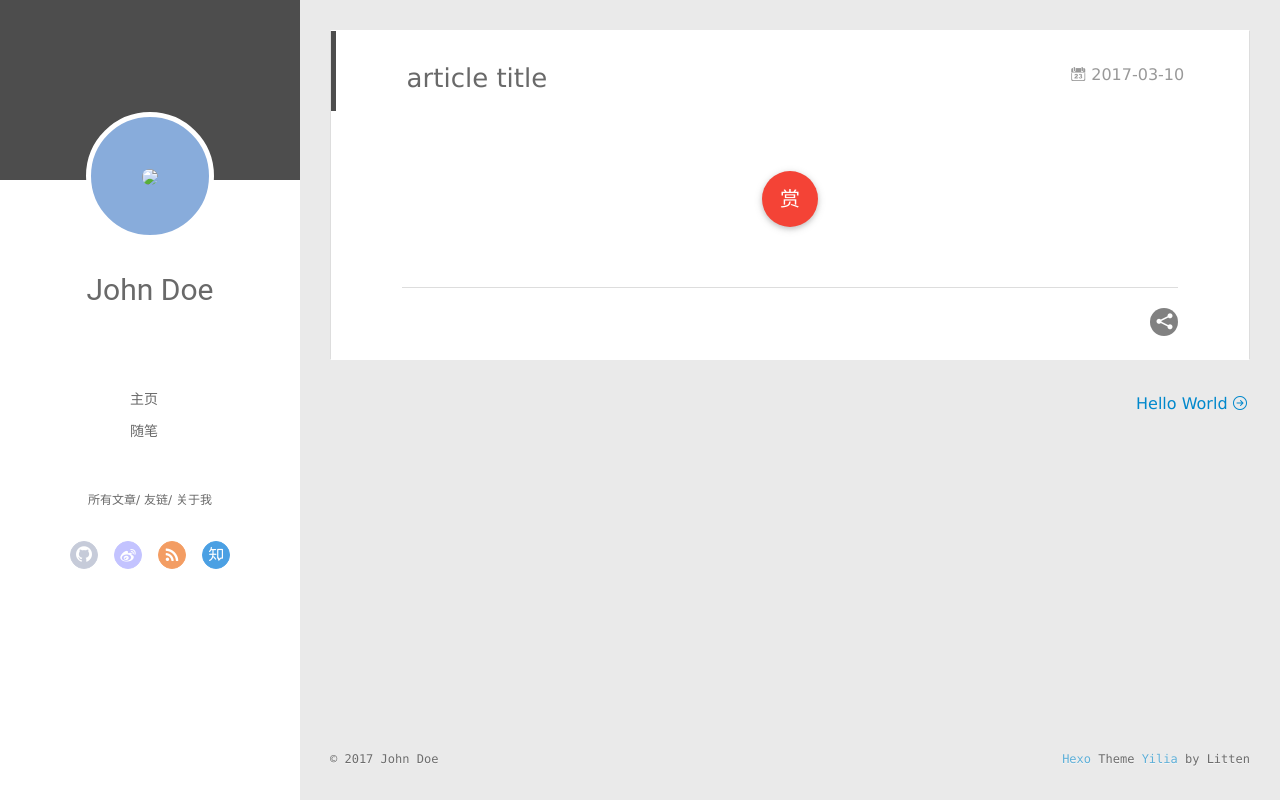
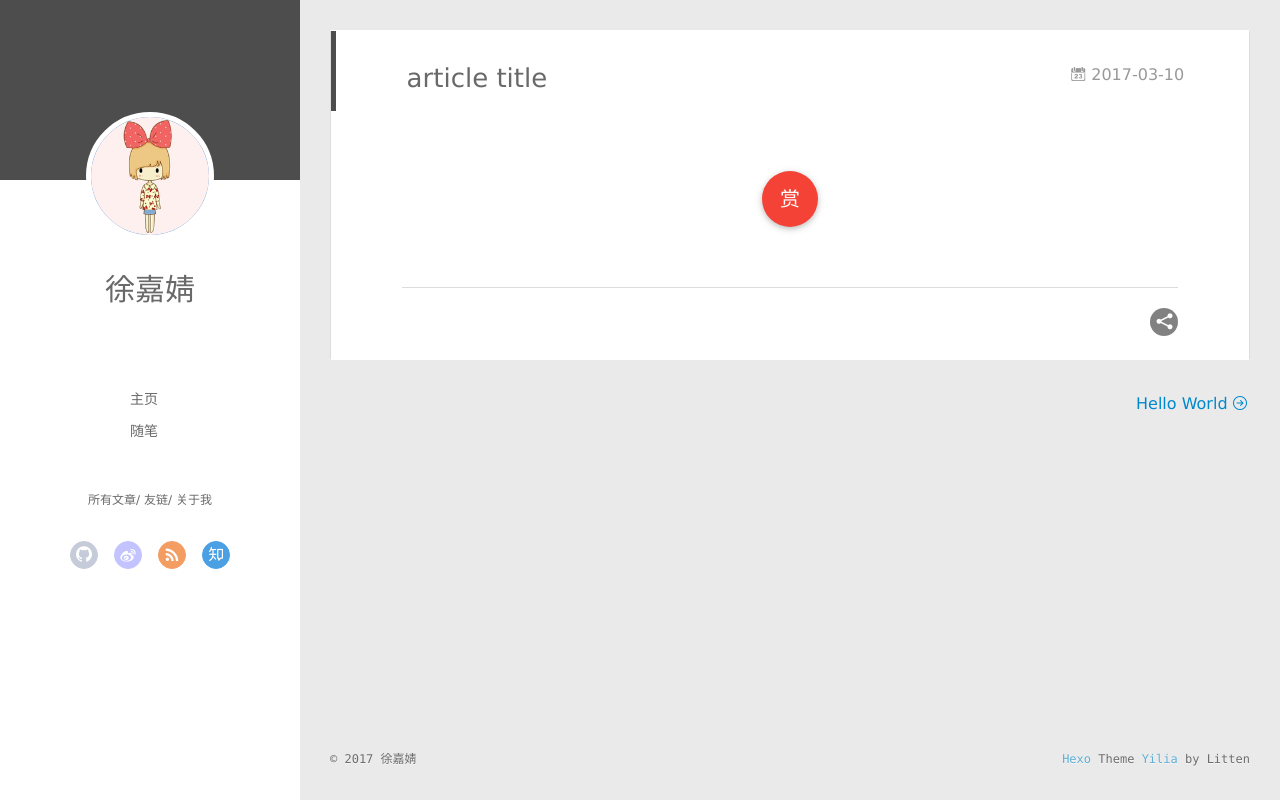
Before and after one commit to xujiajing/xujiajing.github.io, a plain HTML site: page 2017/03/10/article-title/index.html in a window 1280 px wide. Drawn offline with Linux system fonts and the light colour scheme; no server answers.

Commit message:
Site updated: 2017-04-12 13:54:31

```diff
--- a/2017/03/10/article-title/index.html
+++ b/2017/03/10/article-title/index.html
@@ -43,10 +43,10 @@
 <div class="intrude-less">
 	<header id="header" class="inner">
 		<a href="/" class="profilepic">
-			<img src="null" class="js-avatar">
+			<img src="/img/img.jpeg" class="js-avatar">
 		</a>
 		<hgroup>
-		  <h1 class="header-author"><a href="/">John Doe</a></h1>
+		  <h1 class="header-author"><a href="/">徐嘉婧</a></h1>
 		</hgroup>
 
 
@@ -101,10 +101,10 @@
 	<div class="intrude-less">
 		<header id="header" class="inner">
 			<div class="profilepic">
-				<img src="null" class="js-avatar">
+				<img src="/img/img.jpeg" class="js-avatar">
 			</div>
 			<hgroup>
-			  <h1 class="header-author js-header-author">John Doe</h1>
+			  <h1 class="header-author js-header-author">徐嘉婧</h1>
 			</hgroup>
 
 
@@ -290,7 +290,7 @@
   <div class="outer">
     <div id="footer-info">
     	<div class="footer-left">
-    		&copy; 2017 John Doe
+    		&copy; 2017 徐嘉婧
     	</div>
       	<div class="footer-right">
       		<a href="http://hexo.io/" target="_blank">Hexo</a>  Theme <a href="https://github.com/litten/hexo-theme-yilia" target="_blank">Yilia</a> by Litten
```
Also changed, not shown: 2017/03/10/hello-world/index.html (+5 -5 lines), archives/2017/03/index.html (+5 -5 lines), archives/2017/index.html (+5 -5 lines), archives/index.html (+5 -5 lines), index.html (+5 -5 lines), img/img.jpeg (added).
